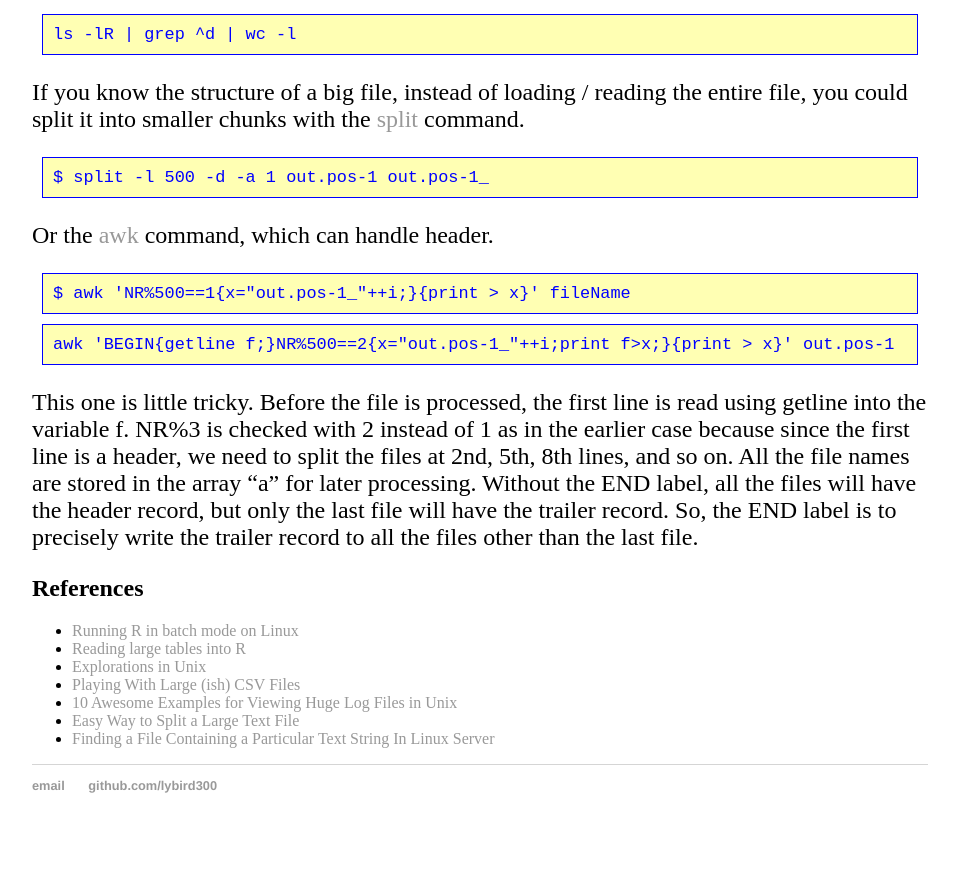
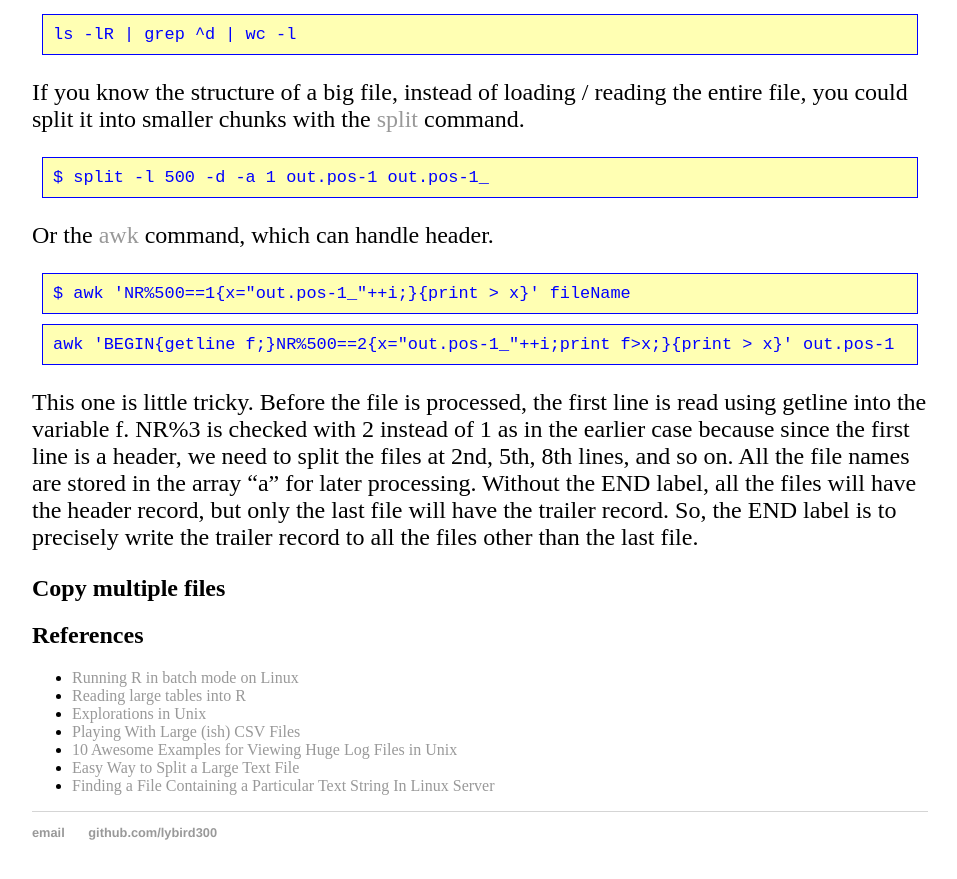
Before and after one commit to lybird300/lybird300.github.io, a Jekyll site: the page built from _posts/2015-05-01-inspect-big-file.md, in a window 1280 px wide and 900 px high, scrolled down 3509 px. Shown: the top 879 px of the window, without its empty margins (160-1117 px from the left). Built offline with Jekyll 4.4.1, drawn with Linux system fonts in a browser that asks for light colours; before the commit the page ends 4362 px from its top, so only the background shows below that.

Commit message:
Update 2015-05-01-inspect-big-file.md

```diff
--- a/_posts/2015-05-01-inspect-big-file.md
+++ b/_posts/2015-05-01-inspect-big-file.md
@@ -71,7 +71,7 @@ Or the <a href="http://www.theunixschool.com/2012/06/awk-10-examples-to-split-fi
 This one is little tricky. Before the file is processed, the first line is read using getline into the variable f. NR%3 is checked with 2 instead of 1 as in the earlier case because since the first line is a header, we need to split the files at 2nd, 5th, 8th lines, and so on. All the file names are stored in the array "a" for later processing.
     Without the END label, all the files will have the header record, but only the last file will have the trailer record. So, the END label is to precisely write the trailer record to all the files other than the last file.
 
-<h2></h2>
+<h2>Copy multiple files</h2>
 
 <h2>References</h2>
 <ul>
```
